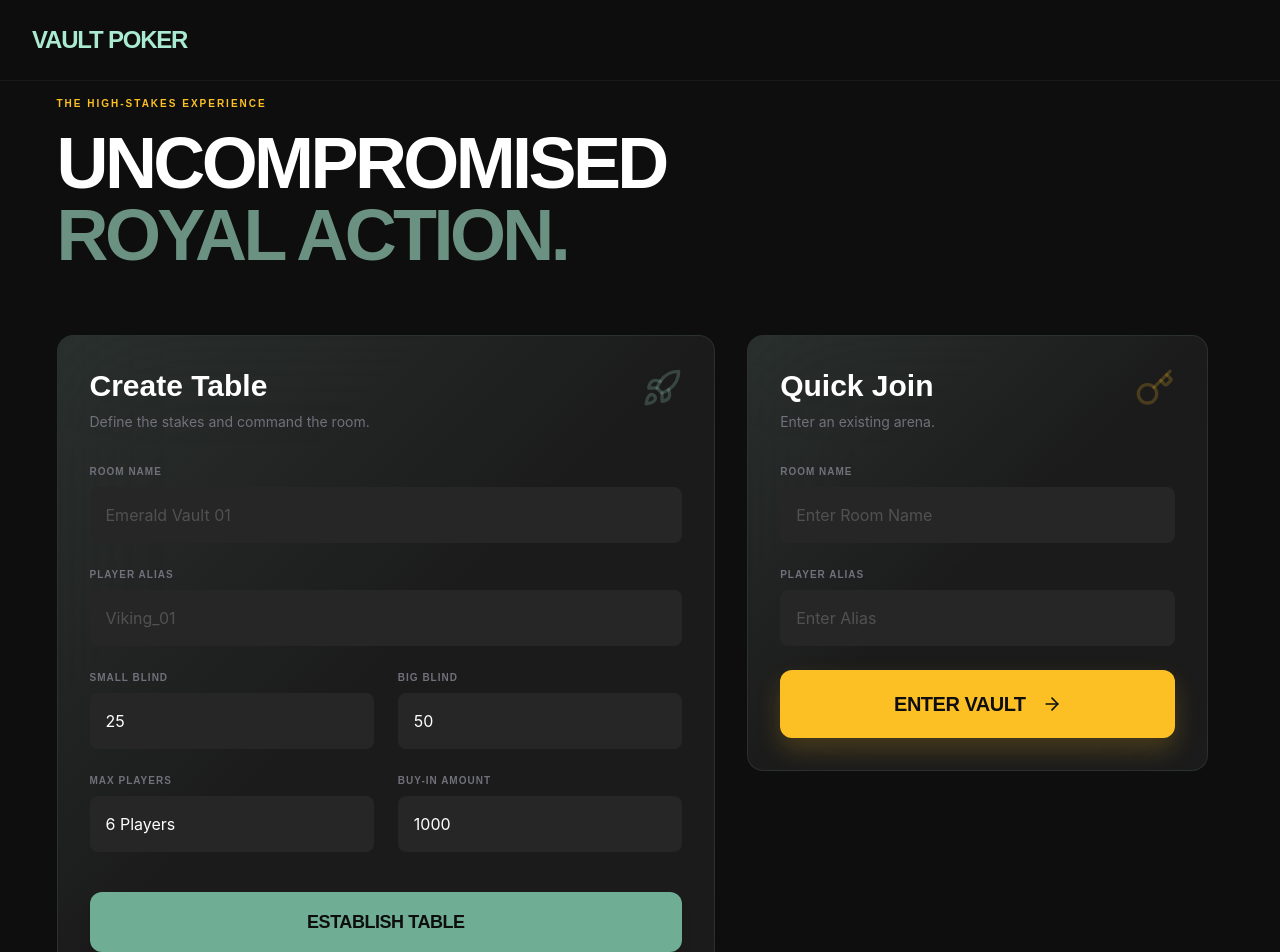
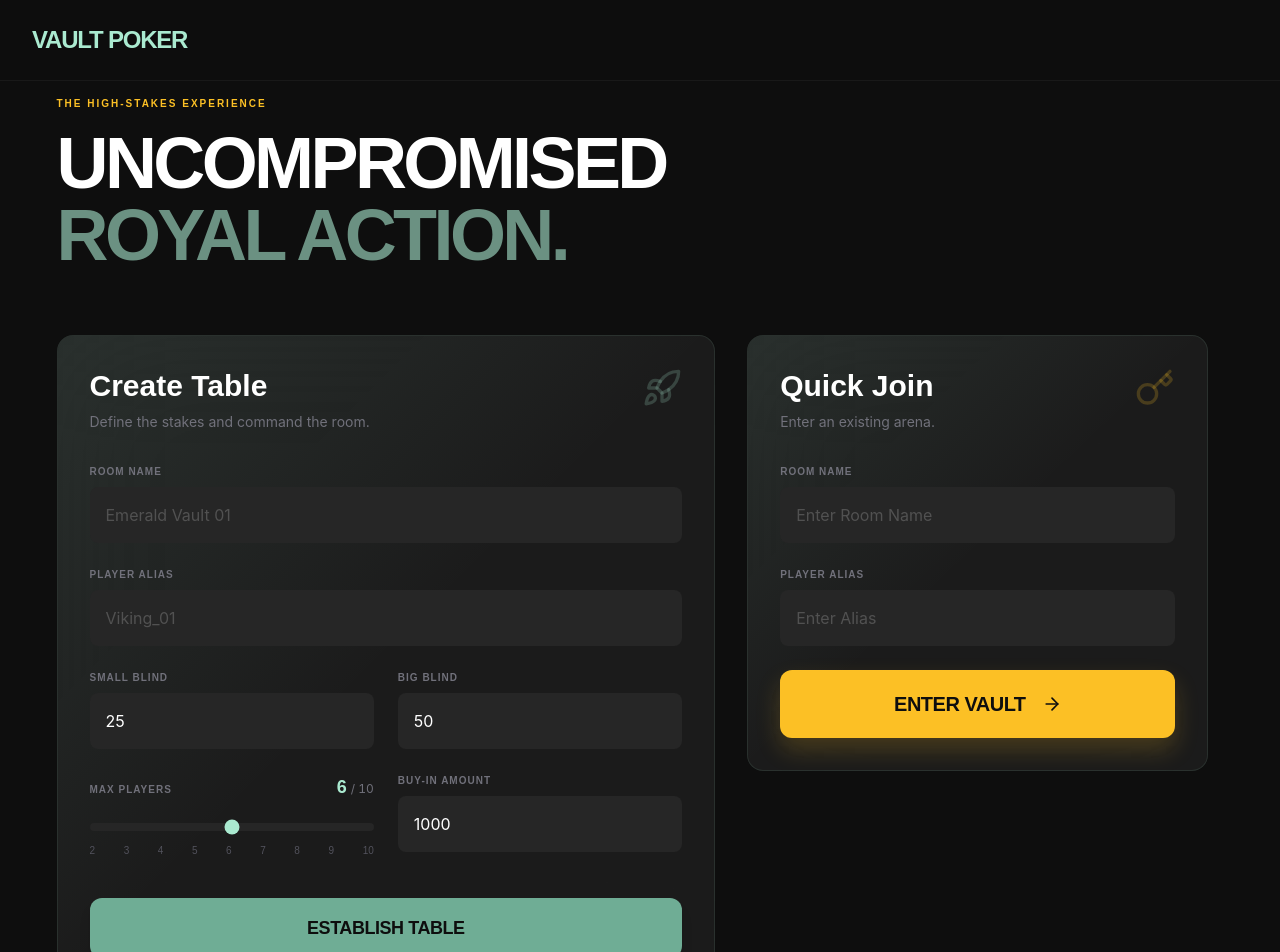
Before and after one commit to itzbenjamin17/Poker-Frontend, a React (Vite) app: page / in a window 1280 px wide. Shown: the top 952 px of the page. Built offline with nearby package versions, Linux system fonts and the light colour scheme; no server answers.

Commit message:
Changing the player count input for creating rooms to a slider

```diff
--- a/src/components/lobby/CreateRoomForm.tsx
+++ b/src/components/lobby/CreateRoomForm.tsx
@@ -112,23 +112,34 @@ export function CreateRoomForm({ onAuth, onError, loading, setLoading }: CreateR
                         min={VALIDATION.bigBlind.min}
                         max={VALIDATION.bigBlind.max}
                     />
-                    <div className="space-y-2">
-                        <label htmlFor="max-players" className="block font-headline text-[10px] font-bold tracking-widest text-zinc-500 uppercase">
-                            Max Players
-                        </label>
-                        <select
+                    <div className="space-y-3">
+                        <div className="flex items-baseline justify-between">
+                            <label htmlFor="max-players" className="block font-headline text-[10px] font-bold tracking-widest text-zinc-500 uppercase">
+                                Max Players
+                            </label>
+                            <span className="font-headline text-lg font-bold text-emerald-primary tabular-nums">
+                                {createData.maxPlayers}
+                                <span className="text-zinc-500 text-xs font-body font-normal ml-1">/ {VALIDATION.maxPlayers.max}</span>
+                            </span>
+                        </div>
+                        <input
                             id="max-players"
-                            className="w-full bg-surface-highest border-none rounded-lg p-4 text-white focus:ring-1 focus:ring-emerald-primary/30 transition-all font-body appearance-none outline-none"
+                            type="range"
+                            min={VALIDATION.maxPlayers.min}
+                            max={VALIDATION.maxPlayers.max}
+                            step={1}
                             value={createData.maxPlayers}
                             onChange={e => {
                                 const v = Number.parseInt(e.target.value, 10);
                                 setCreateData({ ...createData, maxPlayers: Number.isNaN(v) ? createData.maxPlayers : v });
                             }}
-                        >
-                            <option value={2}>2 Players</option>
-                            <option value={6}>6 Players</option>
-                            <option value={9}>9 Players</option>
-                        </select>
+                            className="w-full h-2 rounded-full appearance-none cursor-pointer bg-surface-highest accent-emerald-primary focus:outline-none focus:ring-1 focus:ring-emerald-primary/30"
+                        />
+                        <div className="flex justify-between text-[10px] text-zinc-600 font-headline select-none">
+                            {Array.from({ length: VALIDATION.maxPlayers.max - VALIDATION.maxPlayers.min + 1 }, (_, i) => (
+                                <span key={i + VALIDATION.maxPlayers.min}>{i + VALIDATION.maxPlayers.min}</span>
+                            ))}
+                        </div>
                     </div>
                     <Input
                         label="Buy-in Amount"
```
